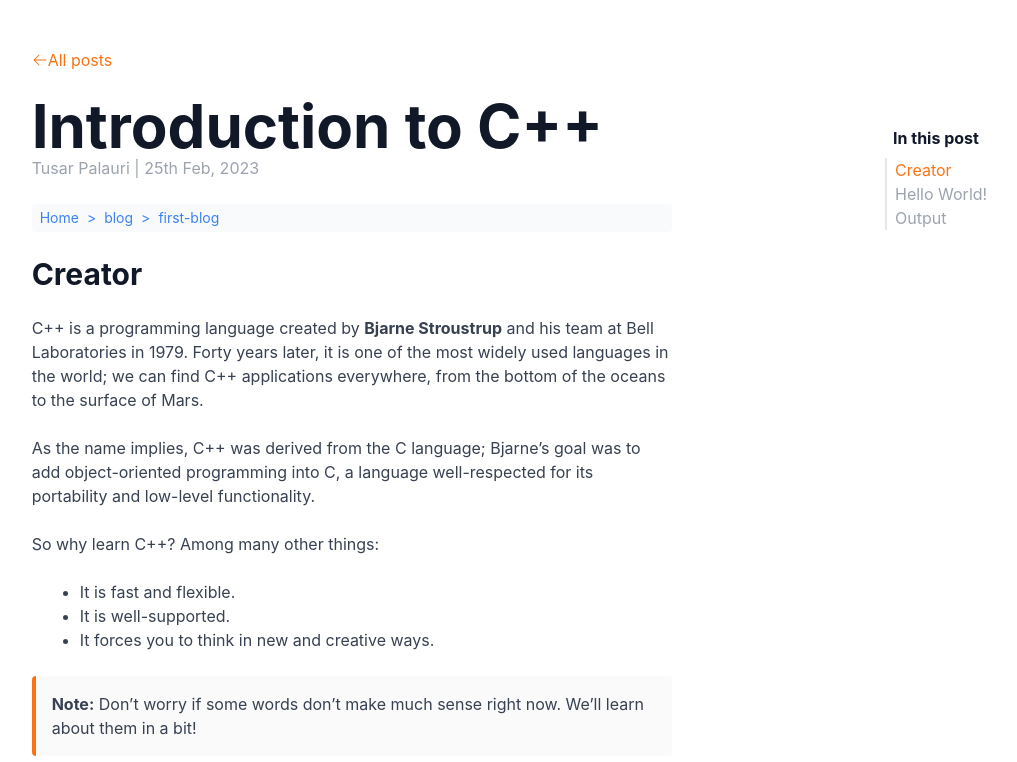
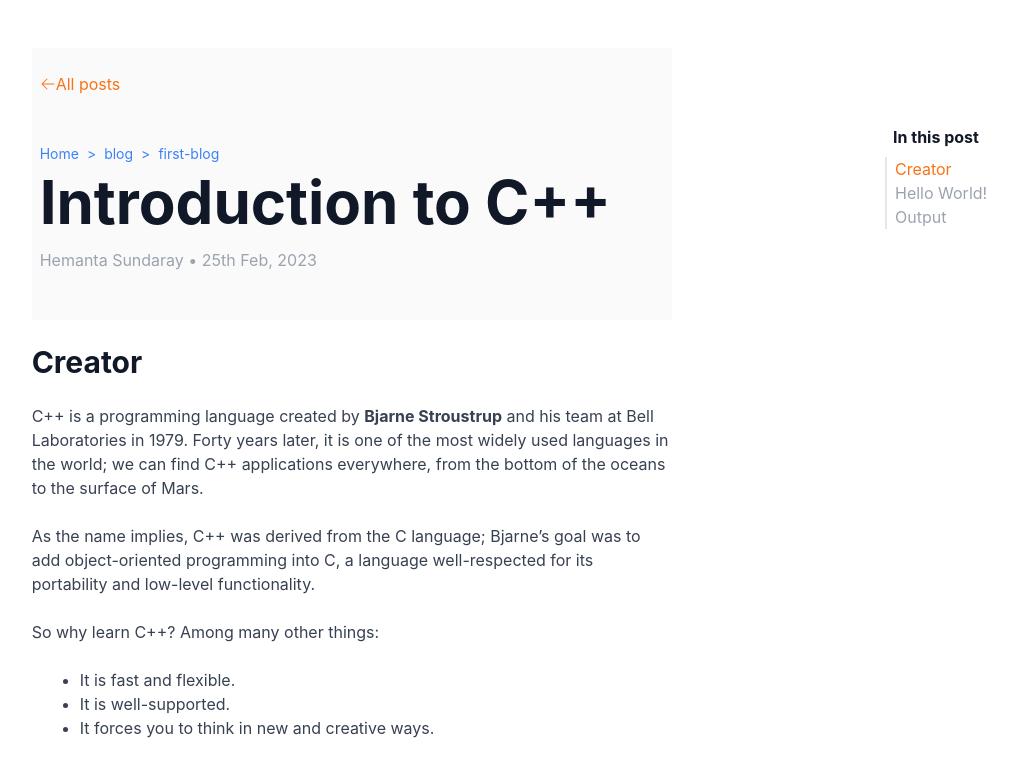
Before and after one commit to sundaray/tusar-nextjs-blog, a Next.js app: page /blog/first-blog in a window 1280 px wide. Shown: the top 762 px of the page, without its empty margins (75-1092 px from the left). Built offline with nearby package versions, Linux system fonts and the light colour scheme.

Commit message:
fixed the article headings

```diff
--- a/src/components/post/BreadCrumbs.js
+++ b/src/components/post/BreadCrumbs.js
@@ -27,10 +27,7 @@ const Breadcrumbs = () => {
   }
 
   return (
-    <nav
-      aria-label="breadcrumbs"
-      className="text-sm text-blue-500 py-1 bg-gray-50 pl-2 rounded"
-    >
+    <nav aria-label="breadcrumbs" className="text-sm text-blue-500 pb-2">
       <ol className="flex space-x-2">
         <li className="hover:text-blue-600">
           <Link href="/">Home</Link>
--- a/src/components/post/CodeBlock.js
+++ b/src/components/post/CodeBlock.js
@@ -31,7 +31,7 @@ const CodeBlock = ({ children, highlight = [], language }) => {
       <SyntaxHighlighter
         className={`${
           language === "jsx"
-            ? "syntax-jsx text-sm"
+            ? "text-sm"
             : language === "json"
             ? "syntax-json"
             : ""
--- a/src/components/post/Heading1.js
+++ b/src/components/post/Heading1.js
@@ -5,16 +5,19 @@ import Breadcrumbs from "./BreadCrumbs";
 
 const Heading1 = ({ children, date }) => {
   return (
-    <div className="pt-12">
-      <Link href="/blog" className="w-24 all-posts-link flex items-center">
+    <div className="mt-12 py-6 px-2 bg-zinc-50">
+      <Link
+        href="/blog"
+        className="w-24 pb-12 all-posts-link flex items-center"
+      >
         <ArrowLeftIcon className="arrow-left w-4 h-4 text-orange-500" />
         <p className="text-orange-500">All posts</p>
       </Link>
-      <h1 className="text-4xl md:text-6xl text-gray-900 font-bold pt-6">
+      <Breadcrumbs />
+      <h1 className="text-4xl md:text-6xl text-gray-900 font-bold pb-4">
         {children}{" "}
       </h1>
-      <p className="text-gray-400 mb-6">Tusar Palauri | {date}</p>
-      <Breadcrumbs />
+      <p className="text-gray-400 mb-6">Hemanta Sundaray &#8226; {date}</p>
     </div>
   );
 };
--- a/src/pages/blog/first-blog.js
+++ b/src/pages/blog/first-blog.js
@@ -82,7 +82,7 @@ const Home = () => {
           is pronounced “see-out”.
         </li>
       </List>
-      <Pagination />
+      {/* <Pagination /> */}
       {/* <Author /> */}
     </PostLayout>
   );
```
